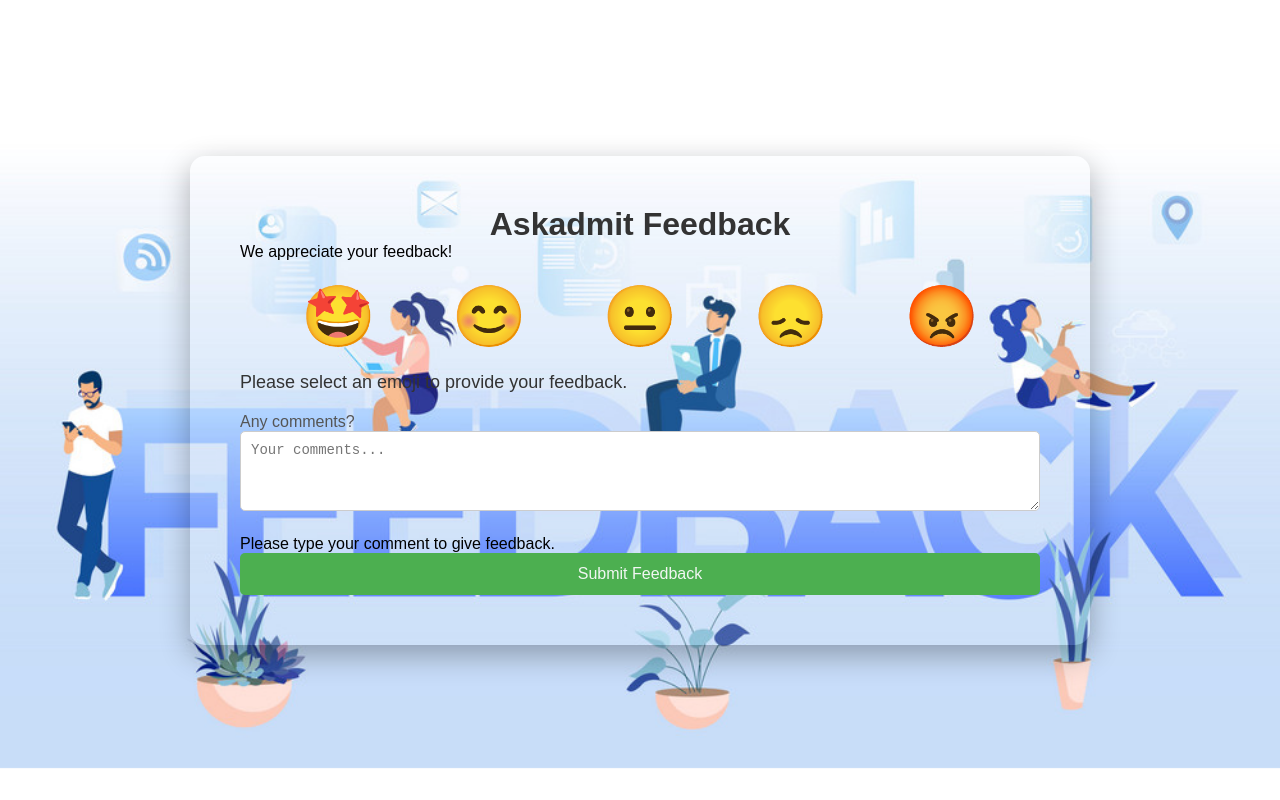
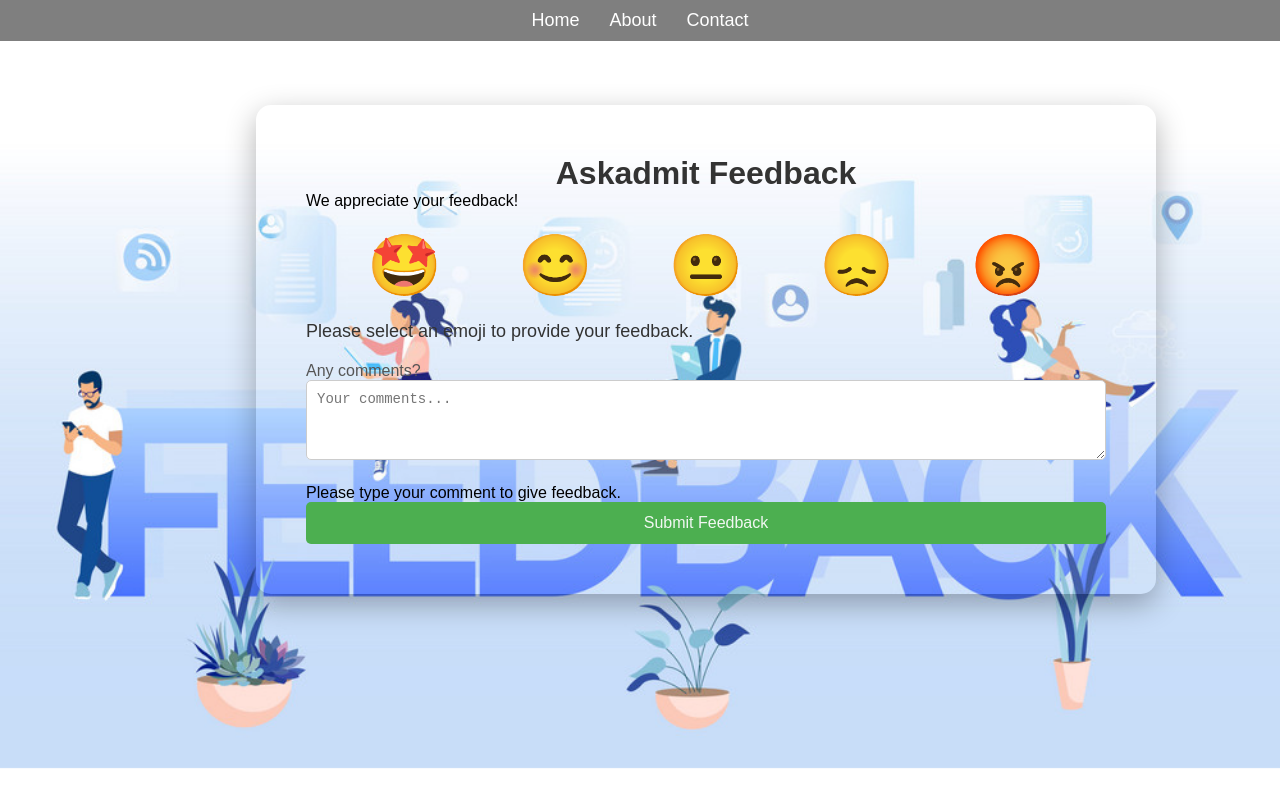
Before and after one commit to rohitp771/college-chatbot, a plain HTML site: page frontend3/pages/feedback/feedback.html in a window 1280 px wide. Drawn offline with Linux system fonts and the light colour scheme.

Commit message:
headers in pages

```diff
--- a/frontend3/pages/about/About.css
+++ b/frontend3/pages/about/About.css
@@ -43,6 +43,7 @@
     box-shadow: 0 10px 30px rgba(0, 0, 0, 0.3);
     color:rgb(233, 229, 32);
     font-weight: bold;
+    margin-top: 10%;
 }
 
 .header {
@@ -127,3 +128,44 @@
         transform: translateY(0);
     }
 }
+
+
+
+.sticky-nav {
+    position: sticky;
+    top: 0;
+    background-color: rgba(0, 0, 0, 0.5);  /* Transparent background */
+    padding: 10px 20px;
+    width: 100%;
+    z-index: 1000;  /* Ensures it's on top of other content */
+    backdrop-filter: blur(5px); /* Optional: Adds a blur effect to the background behind the header */
+    transition: background-color 0.3s;
+  }
+
+  /* Navbar styles */
+  .navbar ul {
+    display: flex;
+    justify-content: center;
+    list-style: none;
+  }
+
+  .navbar ul li {
+    margin: 0 15px;
+  }
+
+  .navbar ul li a {
+    color: white;
+    text-decoration: none;
+    font-size: 18px;
+    font-weight: 500;
+    transition: color 0.3s;
+  }
+
+  .navbar ul li a:hover {
+    color: #f0f0f0;
+  }
+
+  /* Optional: Add shadow effect when scrolling */
+  .sticky-nav.scrolled {
+    background-color: rgba(0, 0, 0, 0.8); /* Darkens background slightly when scrolling */
+  }
--- a/frontend3/pages/contact/contact.css
+++ b/frontend3/pages/contact/contact.css
@@ -17,8 +17,8 @@
     margin: 0;
     background-color: #86c3ce;
     color: #333;
-    display: flex;
-    justify-content: center;
+    /* display: flex; */
+    /* justify-content: center; */
     align-items: center;
     min-height: 100vh;
     flex-direction: column;
@@ -29,6 +29,7 @@
   }
 
   .container {
+    margin: 10% 0 0 20%;
     width: 100%;
     background: rgba(255, 255, 255, 0.1);
     padding: 20px;
@@ -164,3 +165,43 @@
       transform: translateY(0);
     }
   }
+
+
+.sticky-nav {
+  position: sticky;
+  top: 0;
+  background-color: rgba(0, 0, 0, 0.5);  /* Transparent background */
+  padding: 10px 20px;
+  width: 100%;
+  z-index: 1000;  /* Ensures it's on top of other content */
+  backdrop-filter: blur(5px); /* Optional: Adds a blur effect to the background behind the header */
+  transition: background-color 0.3s;
+}
+
+/* Navbar styles */
+.navbar ul {
+  display: flex;
+  justify-content: center;
+  list-style: none;
+}
+
+.navbar ul li {
+  margin: 0 15px;
+}
+
+.navbar ul li a {
+  color: white;
+  text-decoration: none;
+  font-size: 18px;
+  font-weight: 500;
+  transition: color 0.3s;
+}
+
+.navbar ul li a:hover {
+  color: #f0f0f0;
+}
+
+/* Optional: Add shadow effect when scrolling */
+.sticky-nav.scrolled {
+  background-color: rgba(0, 0, 0, 0.8); /* Darkens background slightly when scrolling */
+}
--- a/frontend3/pages/feedback/feedback.css
+++ b/frontend3/pages/feedback/feedback.css
@@ -18,7 +18,7 @@
 
     font-family: Arial, sans-serif;
     background-color: #f4f4f9;
-    display: flex;
+    /* display: flex; */
     justify-content: center;
     align-items: center;
     height: 100vh;
@@ -39,6 +39,8 @@
     padding: 50px;
     border-radius: 15px;
 
+    margin-top: 5%;
+    margin-left: 20%;
 
 }
 
@@ -172,3 +174,43 @@
 .thank-you-message.active {
     animation: fadeIn 0.6s ease-out forwards;
 }
+
+
+.sticky-nav {
+    position: sticky;
+    top: 0;
+    background-color: rgba(0, 0, 0, 0.5);  /* Transparent background */
+    padding: 10px 20px;
+    width: 100%;
+    z-index: 1000;  /* Ensures it's on top of other content */
+    backdrop-filter: blur(5px); /* Optional: Adds a blur effect to the background behind the header */
+    transition: background-color 0.3s;
+  }
+
+  /* Navbar styles */
+  .navbar ul {
+    display: flex;
+    justify-content: center;
+    list-style: none;
+  }
+
+  .navbar ul li {
+    margin: 0 15px;
+  }
+
+  .navbar ul li a {
+    color: white;
+    text-decoration: none;
+    font-size: 18px;
+    font-weight: 500;
+    transition: color 0.3s;
+  }
+
+  .navbar ul li a:hover {
+    color: #f0f0f0;
+  }
+
+  /* Optional: Add shadow effect when scrolling */
+  .sticky-nav.scrolled {
+    background-color: rgba(0, 0, 0, 0.8); /* Darkens background slightly when scrolling */
+  }
--- a/frontend3/pages/feedback/feedback.html
+++ b/frontend3/pages/feedback/feedback.html
@@ -9,6 +9,15 @@
 <body>
     <link rel="stylesheet" href="feedback.css">
     <script src="feedback.js"></script>
+    <div class="sticky-nav">
+        <nav class="navbar">
+          <ul>
+            <li><a href="../homepage/homepage.html">Home</a></li>
+            <li><a href="../about/About.html">About</a></li>
+            <li><a href="../contact/contact.html">Contact</a></li>
+          </ul>
+        </nav>
+      </div>
     <div class="container">
         <div class="header">
             <h1>Askadmit Feedback</h1>
--- a/frontend3/pages/main/indexpage.js
+++ b/frontend3/pages/main/indexpage.js
@@ -57,7 +57,7 @@
 function addMessage(sender, message) {
     const messageElement = document.createElement('div');
     messageElement.classList.add('chat-message', sender);
-    messageElement.textContent = message;
+    messageElement.innerHTML = message;
     chatContent.appendChild(messageElement);
     chatContent.scrollTop = chatContent.scrollHeight;
 }
```
Also changed, not shown: frontend3/pages/about/About.html (+10 -0 lines), frontend3/pages/contact/contact.html (+9 -0 lines).
